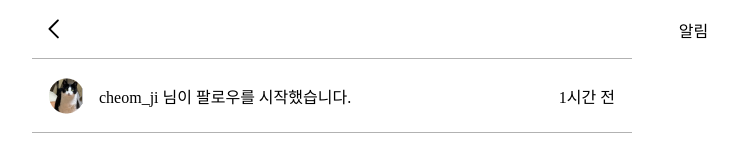
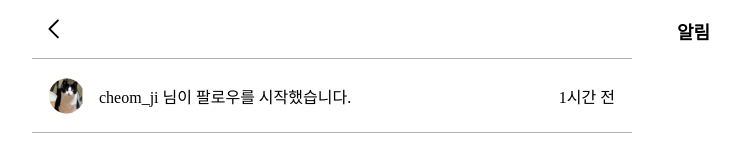
Before and after one commit to prgrms-fe-devcourse/NFE1_2_Youngstar, a React (Vite) app: page /notification in a window 1280 px wide. Shown: the top 150 px of the page, without its empty margins (308-1048 px from the left). Built offline with nearby package versions, Linux system fonts and the light colour scheme.

Commit message:
fix: 헤더 글자 크기 변경

```diff
--- a/src/styles/NotificationPage.css
+++ b/src/styles/NotificationPage.css
@@ -8,6 +8,7 @@
     align-items: center;
     border-bottom: 1px solid rgba(0, 0, 0, 0.3);
     padding: 18.5px 17px;
+    font-size: 16px;
 }
 
 .content-box .notification-box:first-child {
--- a/src/styles/PageHeader.css
+++ b/src/styles/PageHeader.css
@@ -4,6 +4,8 @@
     text-align: center;
     align-items: center;
     padding: 10px;
+    font-size: 18px;
+    font-weight: 600;
 
     button{
         border: none;
```
